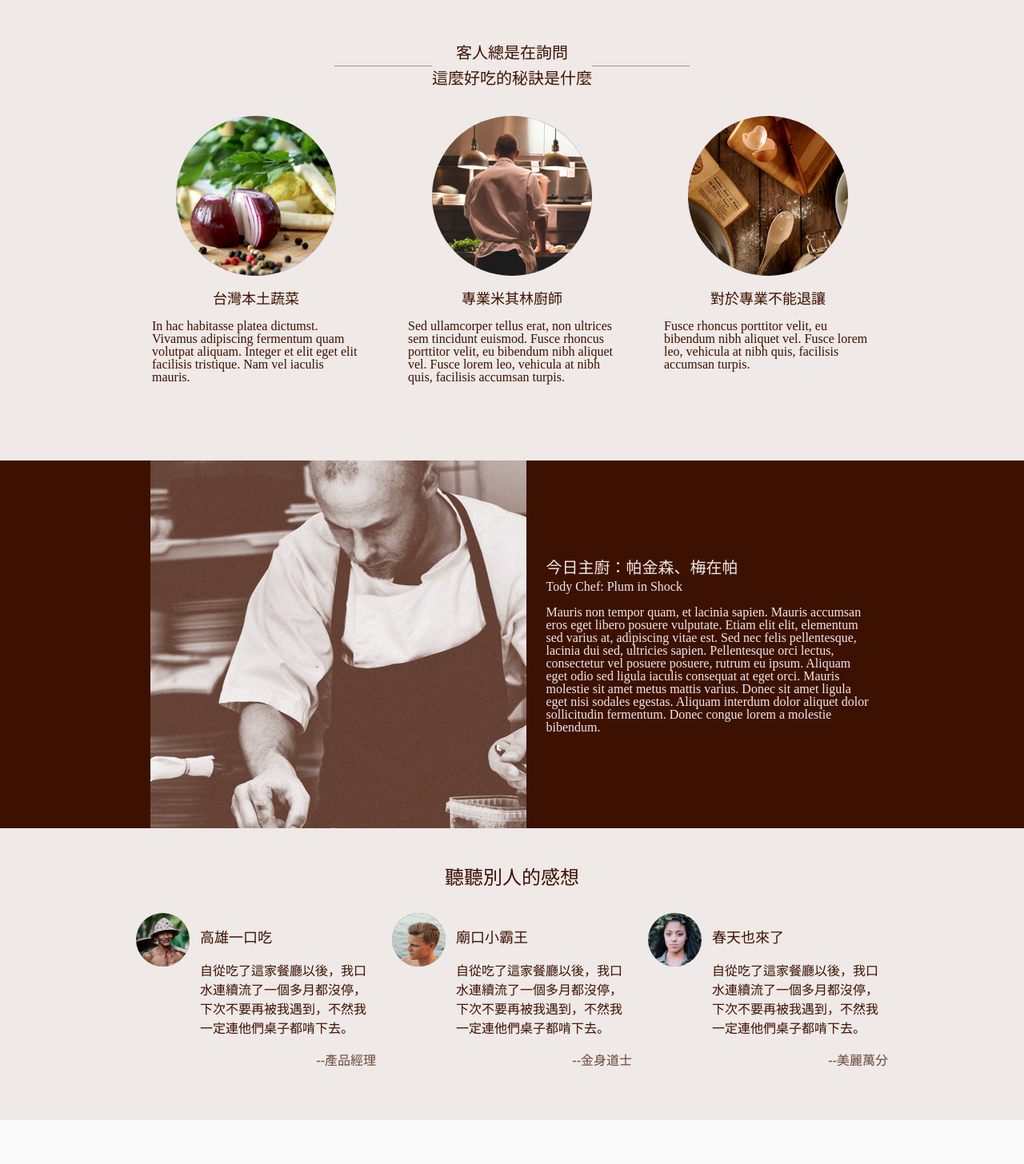
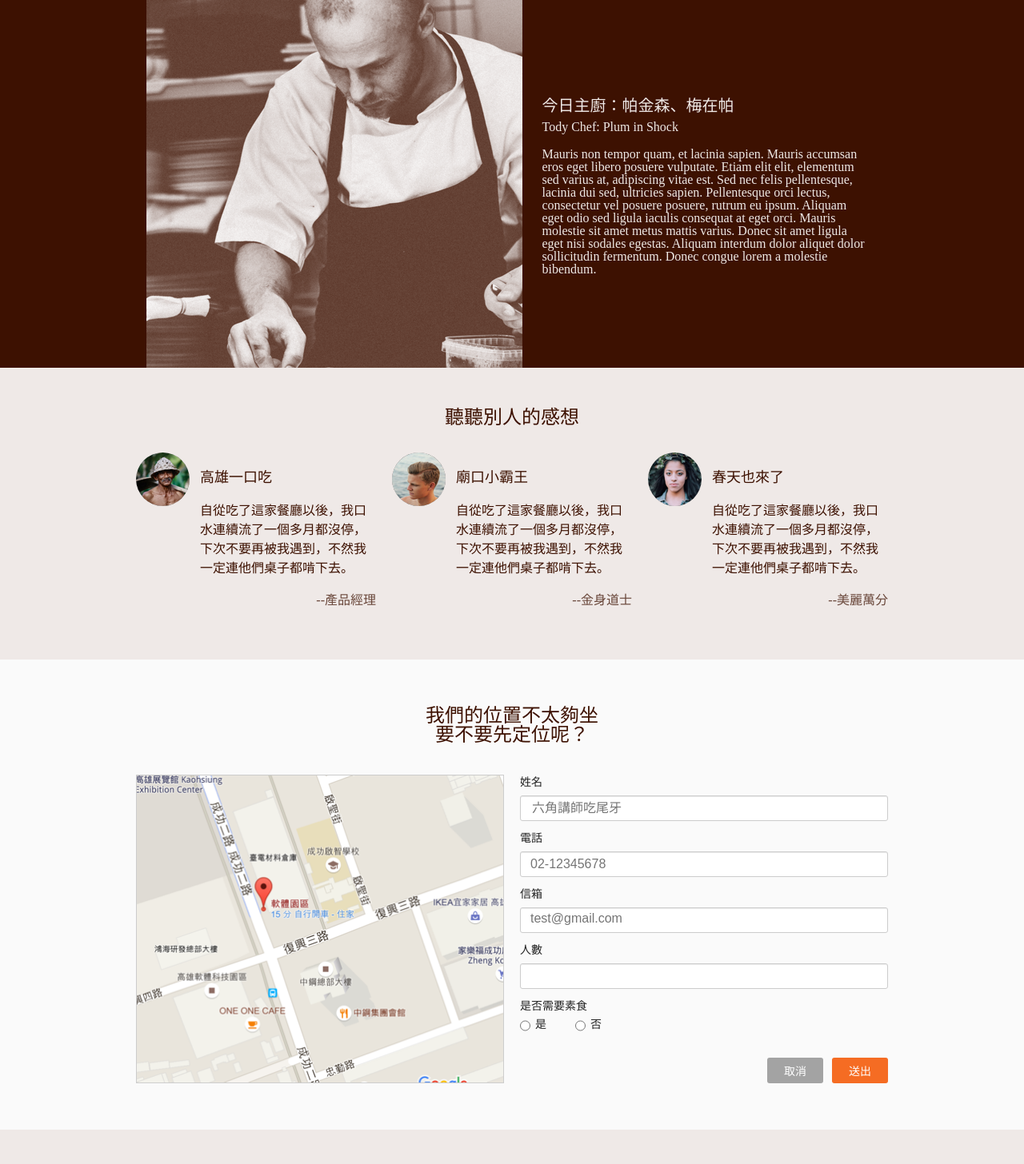
Before and after one commit to Victor81528/roku-restaurant-flex, a Vue app: page / in a window 1280 px wide. Shown: the top 1456 px of the page at 80% size. After the commit the page ends 1413 px from the top, so only its background shows below. Built offline with nearby package versions, Linux system fonts and the light colour scheme; a web font is replaced by a local one.

Commit message:
chef rwd done
chef的RWD完成並修正height問題，移除chef-inside

```diff
--- a/src/App.vue
+++ b/src/App.vue
@@ -53,13 +53,11 @@
       </div>
     </div>
     <div id="chef">
-      <div class="chef-inside">
-        <img src="/img/main_chef_brown.png" alt="chef">
-        <div class="chef-content">
-          <h1>今日主廚：帕金森、梅在帕</h1>
-          <h2>Tody Chef: Plum in Shock</h2>
-          <p>Mauris non tempor quam, et lacinia sapien. Mauris accumsan eros eget libero posuere vulputate. Etiam elit elit, elementum sed varius at, adipiscing vitae est. Sed nec felis pellentesque, lacinia dui sed, ultricies sapien. Pellentesque orci lectus, consectetur vel posuere posuere, rutrum eu ipsum. Aliquam eget odio sed ligula iaculis consequat at eget orci. Mauris molestie sit amet metus mattis varius. Donec sit amet ligula eget nisi sodales egestas. Aliquam interdum dolor aliquet dolor sollicitudin fermentum. Donec congue lorem a molestie bibendum.</p>
-        </div>
+      <img src="/img/main_chef_brown.png" alt="chef">
+      <div class="chef-content">
+        <h1>今日主廚：帕金森、梅在帕</h1>
+        <h2>Tody Chef: Plum in Shock</h2>
+        <p>Mauris non tempor quam, et lacinia sapien. Mauris accumsan eros eget libero posuere vulputate. Etiam elit elit, elementum sed varius at, adipiscing vitae est. Sed nec felis pellentesque, lacinia dui sed, ultricies sapien. Pellentesque orci lectus, consectetur vel posuere posuere, rutrum eu ipsum. Aliquam eget odio sed ligula iaculis consequat at eget orci. Mauris molestie sit amet metus mattis varius. Donec sit amet ligula eget nisi sodales egestas. Aliquam interdum dolor aliquet dolor sollicitudin fermentum. Donec congue lorem a molestie bibendum.</p>
       </div>
     </div>
     <div id="feedback">
--- a/src/scss/_index.scss
+++ b/src/scss/_index.scss
@@ -192,7 +192,7 @@ body{
     }
     #secret{
 			display: flex;
-			// display: none;
+			display: none;
       width: 100vw;
       height: 576px;
       flex-flow: nowrap column;
@@ -302,44 +302,36 @@ body{
     }
     #chef{
       display: flex;
-      // display: none;
-      width: 100vw;
+      width: 100%;
       height: 460px;
-      max-height: 527px;
       flex-flow: nowrap row;
       justify-content: center;
+      align-items: center;
       background-color: #3D1101;
-      @media screen and (max-width: 576px){
-        height: 1527px;
-      }
-      .chef-inside{
-        display: flex;
-        width: 100%;
-        height: 100%;
-        flex-flow: nowrap row;
-        justify-content: center;
       box-sizing: border-box;
       padding: {
-          left: 12px;
-          right: 12px;
+        left: 42px;
+        right: 52px;
+      }
+      @media screen and (max-width: 768px){
+        padding: {
+          left: 15px;
+          right: 15px;
+        }
       }
       @media screen and (max-width: 576px){
+        height: auto;
         flex-flow: nowrap column;
-          justify-content: flex-start;
-          align-items: center;
         padding: 0;
       }
       img{
+        width: 50%;
+        max-width: 470px;
         height: 460px;
         object-fit: cover;
         margin-right: 25px;
-          @media screen and (max-width: 768px){
-            max-width: 373px;
-            width: 50%;
-          }
         @media screen and (max-width: 576px){
           width: 100%;
-            max-width: 470px;
           margin: 0;
         }
       }
@@ -349,18 +341,12 @@ body{
         max-width: 410px;
         flex-flow: nowrap column;
         justify-content: center;
-          box-sizing: border-box;
+        align-items: flex-start;
         color: #EFE9E7;
         @media screen and (max-width: 576px){
           width: 100%;
-            max-width: 460px;
-            min-height: 760px;
-            padding: {
-              top: 30px;
-              left: 30px;
-              right: 30px;
-              // bottom: 30px;
-            }
+          padding: 30px;
+          box-sizing: border-box;
         }
         h1{
           font-size: 20px;
@@ -368,13 +354,11 @@ body{
         }
         h2{
           font-size: 16px;
-            margin: {
-              bottom: 16px;
-            }
+          line-height: 21px;
+          margin-bottom: 16px;
         }
         p{
           font-size: 16px;
-          }
         }
       }
     }
--- a/vue.confing.js
+++ b/vue.confing.js
@@ -1,5 +1,5 @@
 module.exports = {
   publicPath: process.env.NODE_ENV === 'production'
     ? '/roku-restaurant-flex/'
-    : './'
+    : '/'
 }
```
Lines whose indentation alone changed are shown as unchanged.
